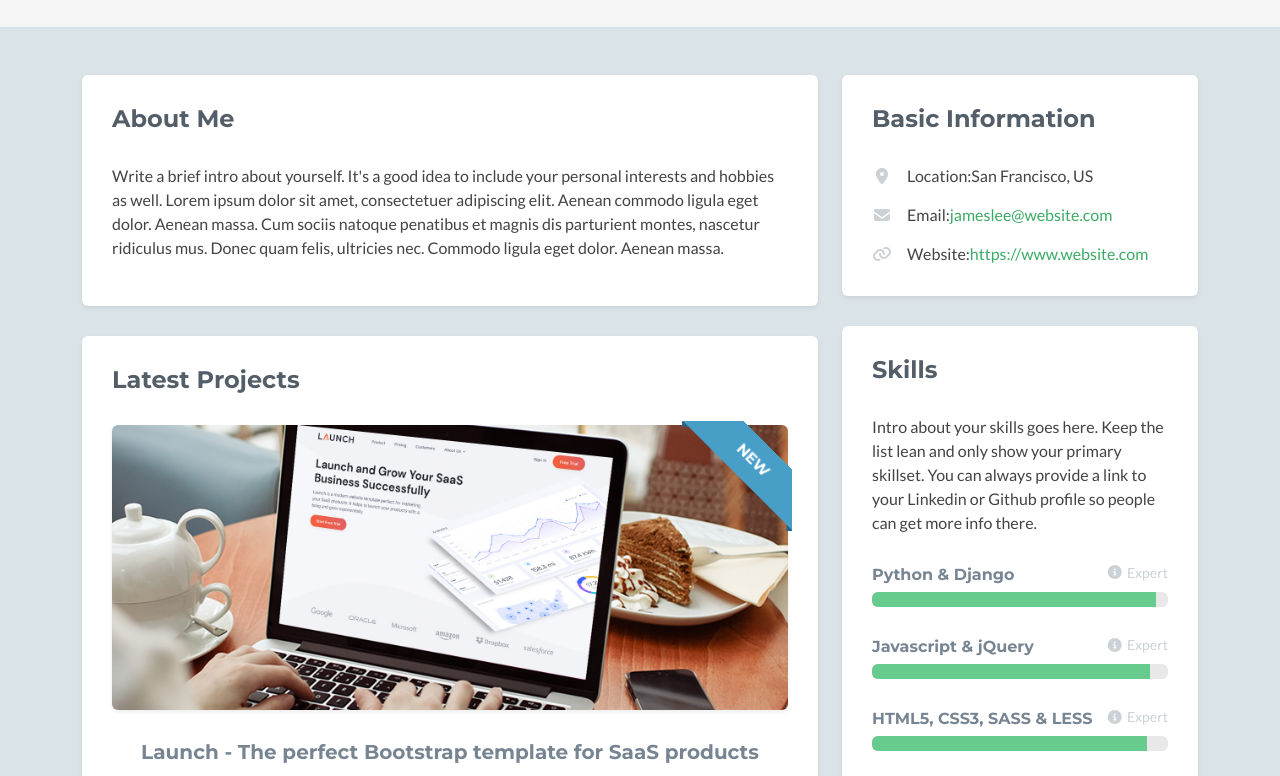
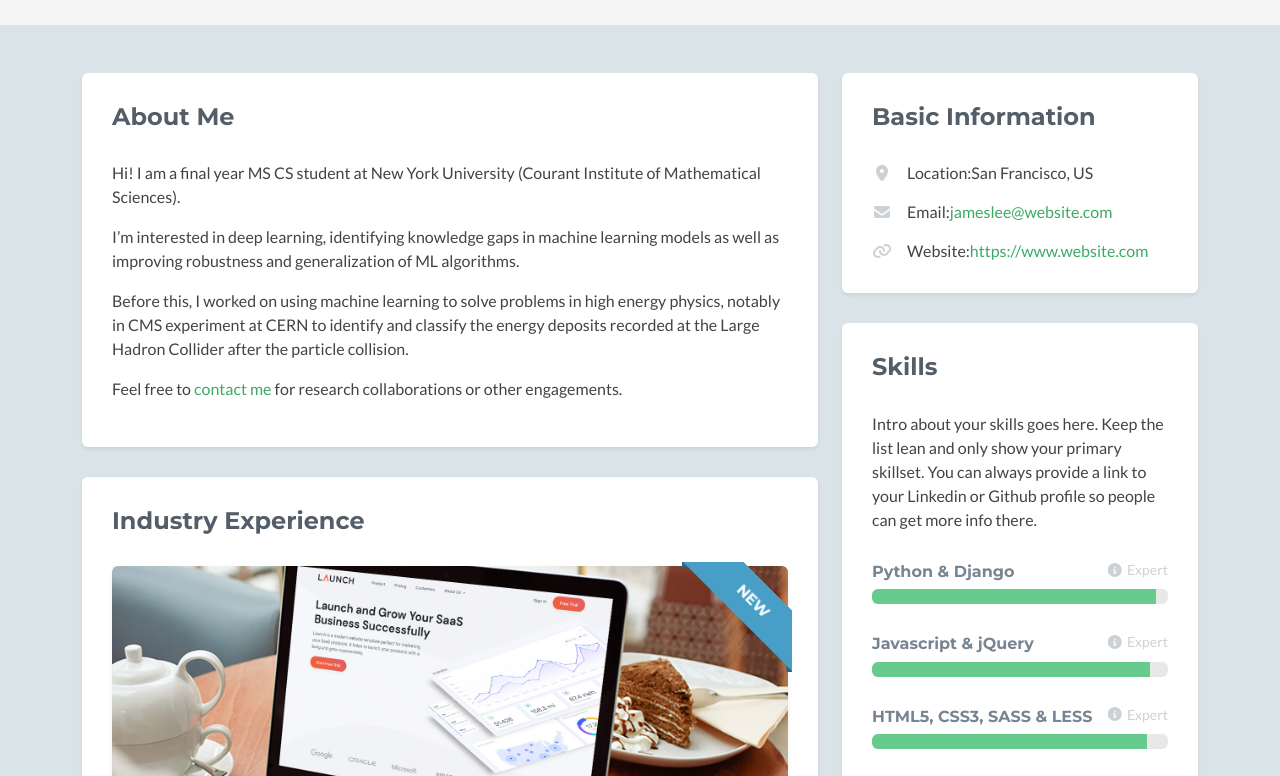
Before and after one commit to Shra1-25/website, a plain HTML site: page index.html in a window 1280 px wide. Shown: the part 261-1037 px from the top of the page. Drawn offline with nearby package versions, Linux system fonts and the light colour scheme; no server answers; a script that the page names is missing; some icons are missing.

Commit message:
about me

```diff
--- a/index.html
+++ b/index.html
@@ -46,8 +46,8 @@
 		                <ul class="social list-inline">
 		                    <li class="list-inline-item"><a href="https://www.linkedin.com/in/shravan-chaudhari"><i class="fab fa-linkedin-in"></i></a></li>
 		                    <li class="list-inline-item"><a href="https://scholar.google.com/citations?hl=en&user=TxzHQTUAAAAJ"><i class="ai ai-google-scholar ai-2x"></i></a></li>
+		                    <li class="list-inline-item"><a href="https://www.researchgate.net/profile/Shravan-Chaudhari"><i class="fab fa-researchgate"></i></a></li>
                             <li class="list-inline-item"><a href="https://github.com/Shra1-25"><i class="fab fa-github-alt"></i></a></li>
-		                    <li class="list-inline-item"><a href="https://www.researchgate.net/profile/Shravan-Chaudhari"><i class="fab fa-researchgate"></i></a></li>
 		                </ul>
 		            </div><!--//profile-->
 			    </div><!--//col-->
@@ -58,7 +58,7 @@
 							<label class="custom-control-label" for="darkSwitch">Dark Mode</label>
 						</div>
 			        </div><!--//dark-mode-switch-->
-	                <a class="btn btn-cta-primary" href="https://themes.3rdwavemedia.com/" target="_blank"><i class="fas fa-paper-plane"></i> Contact Me</a>
+	                <a class="btn btn-cta-primary" href="mailto:shravan.c@nyu.edu" target="_blank"><i class="fas fa-paper-plane"></i> Contact Me</a>
 	            </div><!--//col-->
 	        </div><!--//row-->
         </div><!--//container-->
@@ -71,15 +71,18 @@
                     <div class="section-inner shadow-sm rounded">
                         <h2 class="heading">About Me</h2>
                         <div class="content">
-                            <p>Write a brief intro about yourself. It's a good idea to include your personal interests and hobbies as well. Lorem ipsum dolor sit amet, consectetuer adipiscing elit. Aenean commodo ligula eget dolor. Aenean massa. Cum sociis natoque penatibus et magnis dis parturient montes, nascetur ridiculus mus. Donec quam felis, ultricies nec. Commodo ligula eget dolor. Aenean massa.</p>
-
+                            <p>Hi! I am a final year MS CS student at New York University (Courant Institute of Mathematical Sciences).</p>
+                            <p>I&rsquo;m interested in deep learning, identifying knowledge gaps in machine learning models as well as improving robustness and generalization of ML algorithms.</p>
+                            <p></p>
+                            <p>Before this, I worked on using machine learning to solve problems in high energy physics, notably in CMS experiment at CERN to identify and classify the energy deposits recorded at the Large Hadron Collider after the particle collision.</p>
+                            <p>Feel free to <a href="mailto:shravan.c@nyu.edu">contact me</a> for research collaborations or other engagements.</p>
                         </div><!--//content-->
                     </div><!--//section-inner-->
                 </section><!--//section-->
 
                <section class="latest section">
                     <div class="section-inner shadow-sm rounded">
-                        <h2 class="heading">Latest Projects</h2>
+                        <h2 class="heading">Industry Experience</h2>
                         <div class="content">
 
                             <div class="item featured text-center">
```
Also changed, not shown: assets/images/profile.png, assets/images/profile3.png (deleted), assets/images/profile5.png (added).
